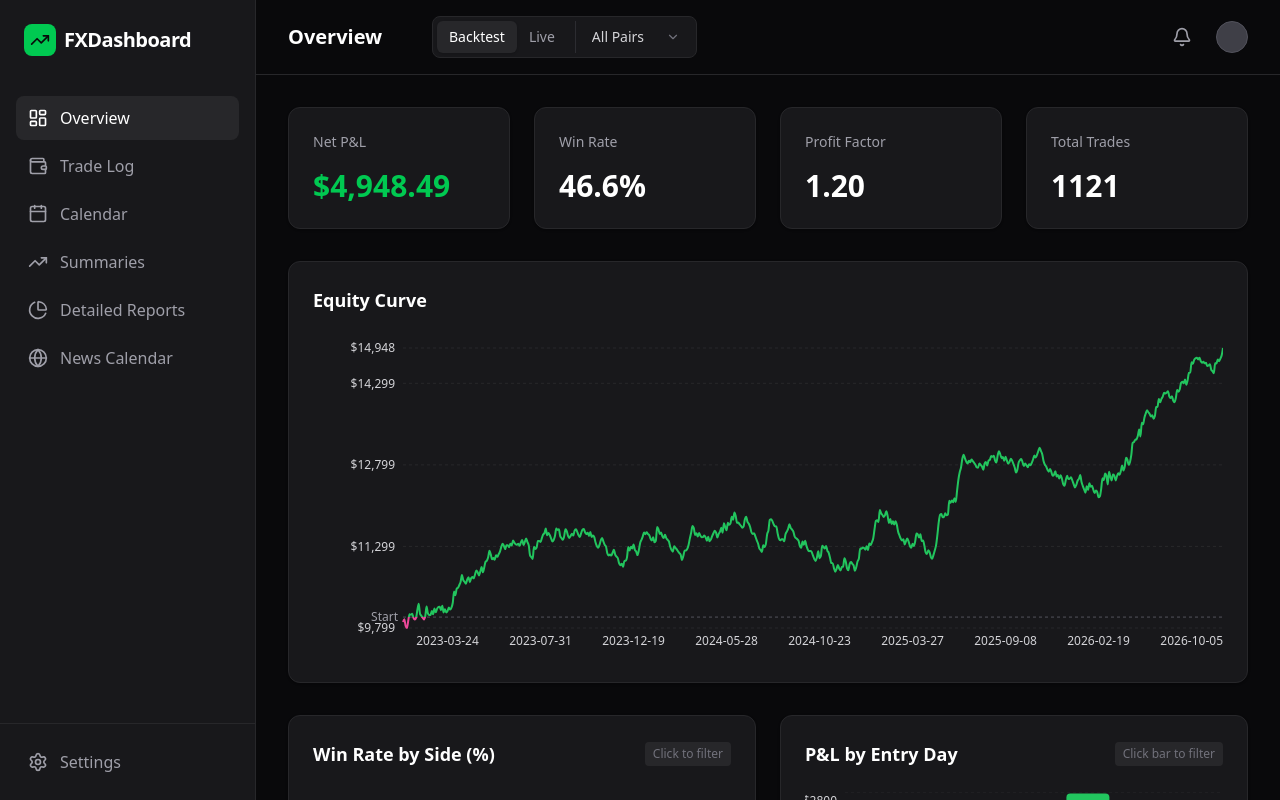
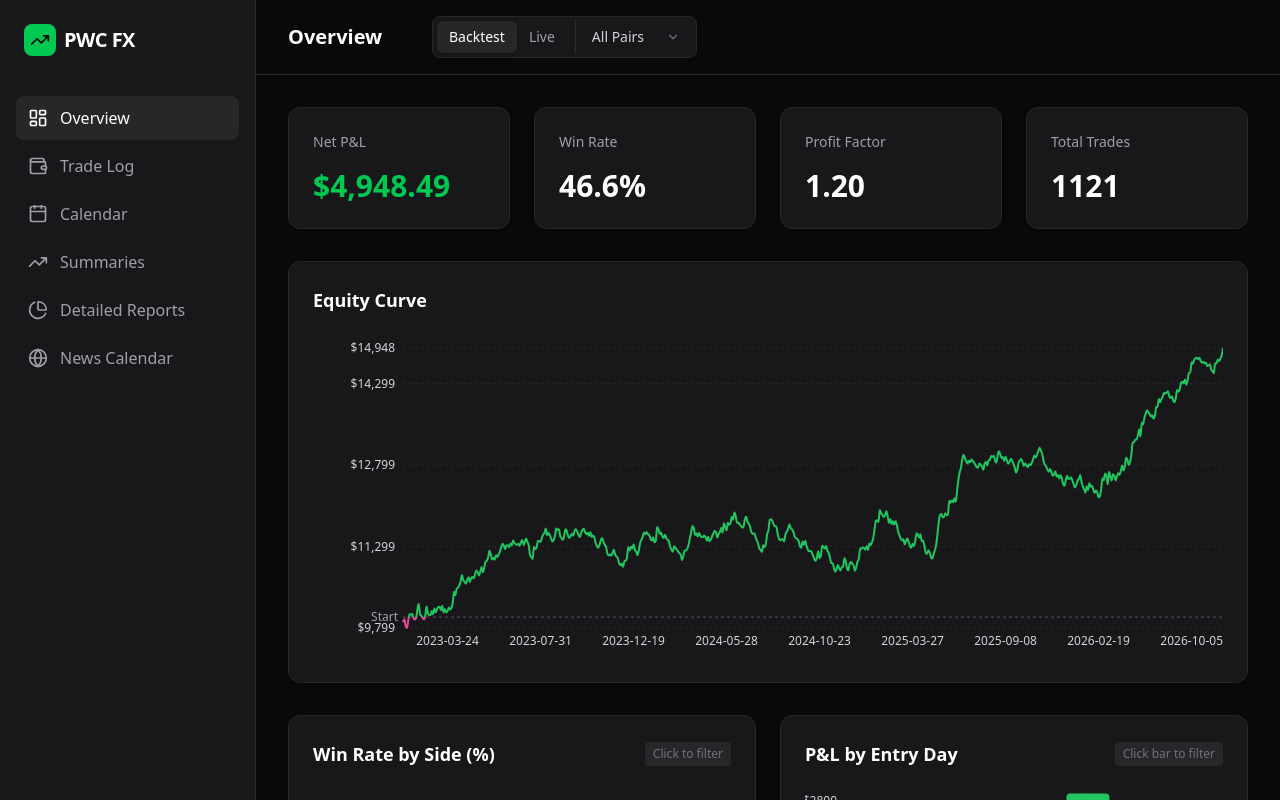
Before and after one commit to PostWorkCulture/FXDashboard, a Next.js app in the folder frontend/: page / in a window 1280 px wide. Built offline with nearby package versions, Linux system fonts and the light colour scheme.

Commit message:
UI Tweaks: Remove unused bell, profile, and settings icons. Rename FXDashboard to PWC FX

```diff
--- a/frontend/src/app/layout.tsx
+++ b/frontend/src/app/layout.tsx
@@ -16,8 +16,8 @@ const geistMono = Geist_Mono({
 });
 
 export const metadata: Metadata = {
-  title: "Trading Dashboard",
-  description: "TradeZella clone for algorithmic trading analysis",
+  title: "PWC FX",
+  description: "Trading journal and analytics dashboard",
 };
 
 export default function RootLayout({
--- a/frontend/src/components/Header.tsx
+++ b/frontend/src/components/Header.tsx
@@ -1,7 +1,7 @@
 "use client";
 
 import { useData } from "@/lib/data-context";
-import { Bell, FilterX } from "lucide-react";
+import { FilterX } from "lucide-react";
 import { usePathname } from "next/navigation";
 
 export function Header() {
@@ -71,12 +71,6 @@ export function Header() {
         </div>
       </div>
 
-      <div className="flex items-center gap-4 shrink-0">
-        <button className="p-2 hover:bg-zinc-800 rounded-full transition-colors">
-          <Bell size={20} className="text-zinc-400" />
-        </button>
-        <div className="w-8 h-8 bg-zinc-700 rounded-full border border-zinc-600 shrink-0"></div>
-      </div>
     </header>
   );
 }
--- a/frontend/src/components/Sidebar.tsx
+++ b/frontend/src/components/Sidebar.tsx
@@ -6,7 +6,7 @@ import {
   LayoutDashboard,
   Wallet,
   PieChart as PieChartIcon,
-  Settings,
+
   TrendingUp,
   Calendar,
   Globe
@@ -22,7 +22,7 @@ export function Sidebar() {
           <div className="w-8 h-8 bg-green-500 rounded-lg flex items-center justify-center">
             <TrendingUp className="w-5 h-5 text-zinc-950" />
           </div>
-          FXDashboard
+          PWC FX
         </Link>
       </div>
 
@@ -34,10 +34,6 @@ export function Sidebar() {
         <NavItem href="/reports" icon={<PieChartIcon size={20} />} label="Detailed Reports" active={pathname === "/reports"} />
         <NavItem href="/news" icon={<Globe size={20} />} label="News Calendar" active={pathname === "/news"} />
       </nav>
-
-      <div className="p-4 border-t border-zinc-800">
-        <NavItem href="#" icon={<Settings size={20} />} label="Settings" />
-      </div>
     </aside>
   );
 }
```
